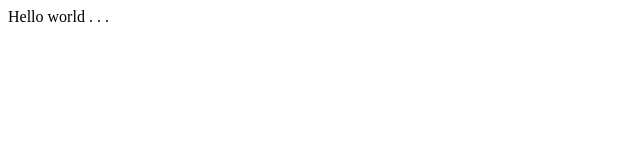
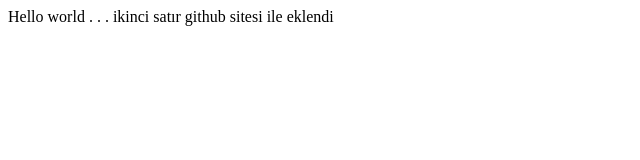
Before and after one commit to attilakaradeniz/lecture1, a plain HTML site: page hello.html in a window 1280 px wide. Shown: the whole page, without its empty margins (0-640 px from the left). Drawn offline with Linux system fonts and the light colour scheme.

Commit message:
Update hello.html

```diff
--- a/hello.html
+++ b/hello.html
@@ -6,6 +6,6 @@
     <title>My web page new </title>
   </head>
   <body>
-    Hello world . . .
+    Hello world . . . ikinci satır github sitesi ile eklendi
   </body>
 </html>
```
